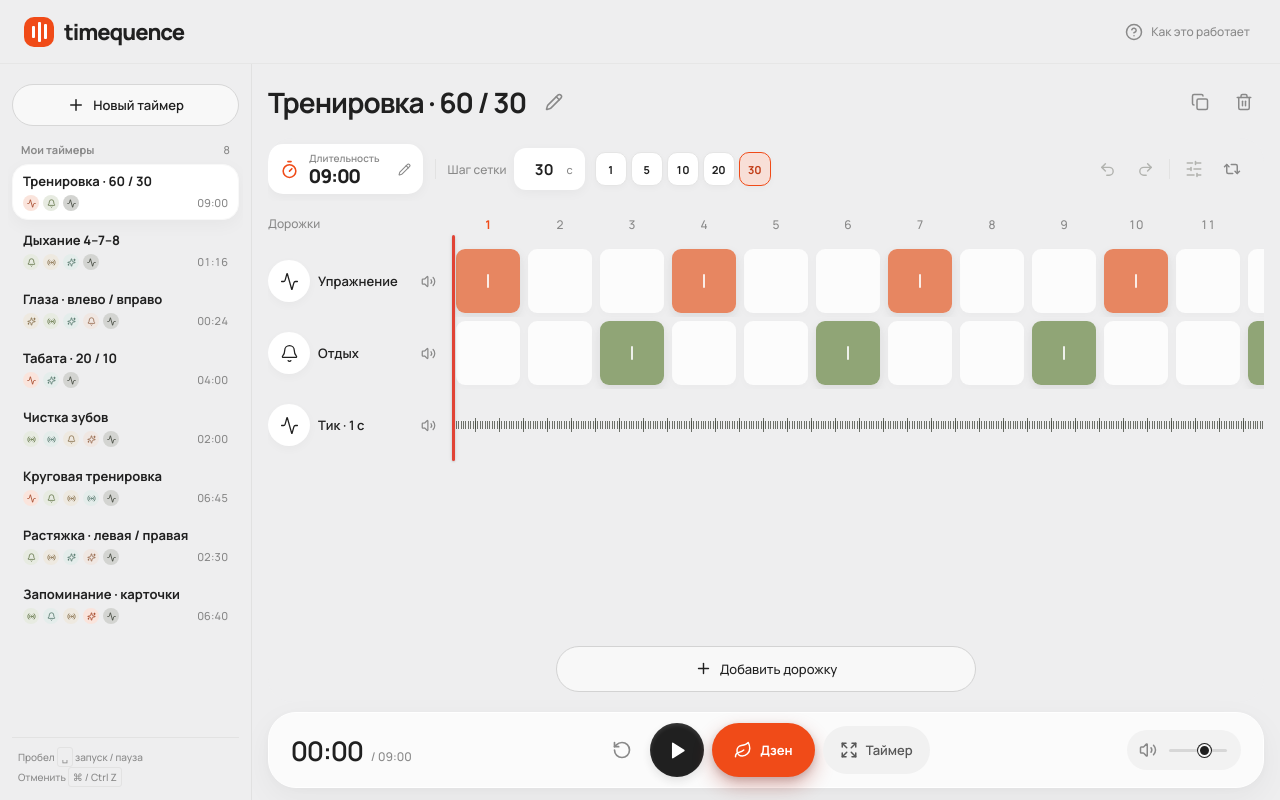
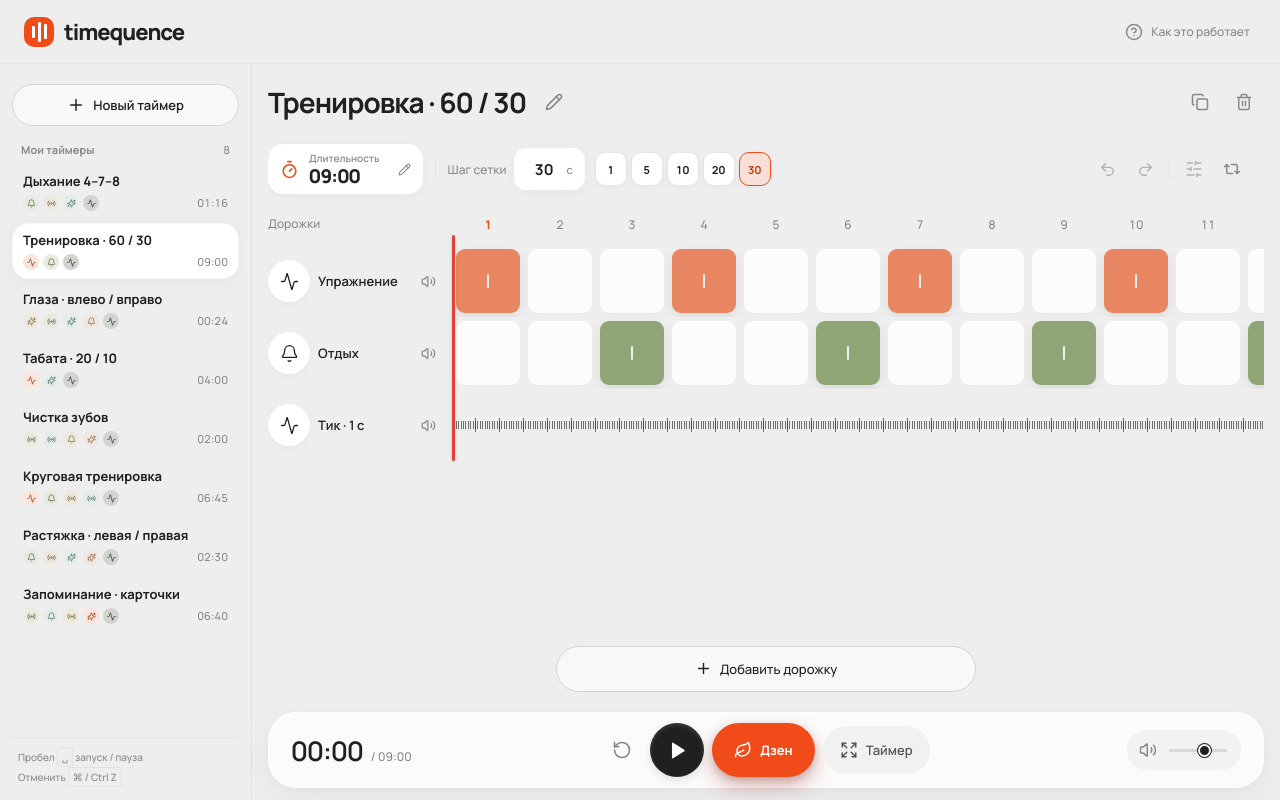
Before and after one commit to rusakoff/timequence, a React (Vite) app: page / in a window 1280 px wide. Built offline with nearby package versions, Linux system fonts and the light colour scheme.

Commit message:
Show breathing timer first in lists

```diff
--- a/src/App.tsx
+++ b/src/App.tsx
@@ -131,6 +131,9 @@ function TimerList({
         timer.name.toLocaleLowerCase("ru").includes(query.trim().toLocaleLowerCase("ru")),
       )
     : timers;
+  const orderedTimers = [...visibleTimers].sort(
+    (a, b) => Number(b.name === "Дыхание 4–7–8") - Number(a.name === "Дыхание 4–7–8"),
+  );
   return (
     <div className="timer-list" role="navigation" aria-label="Список таймеров">
       {searchable && (
@@ -145,7 +148,7 @@ function TimerList({
           />
         </label>
       )}
-      {visibleTimers.map((t) => {
+      {orderedTimers.map((t) => {
         const enabledTracks = t.tracks.filter((track) => !track.muted);
         return (
           <button
```
